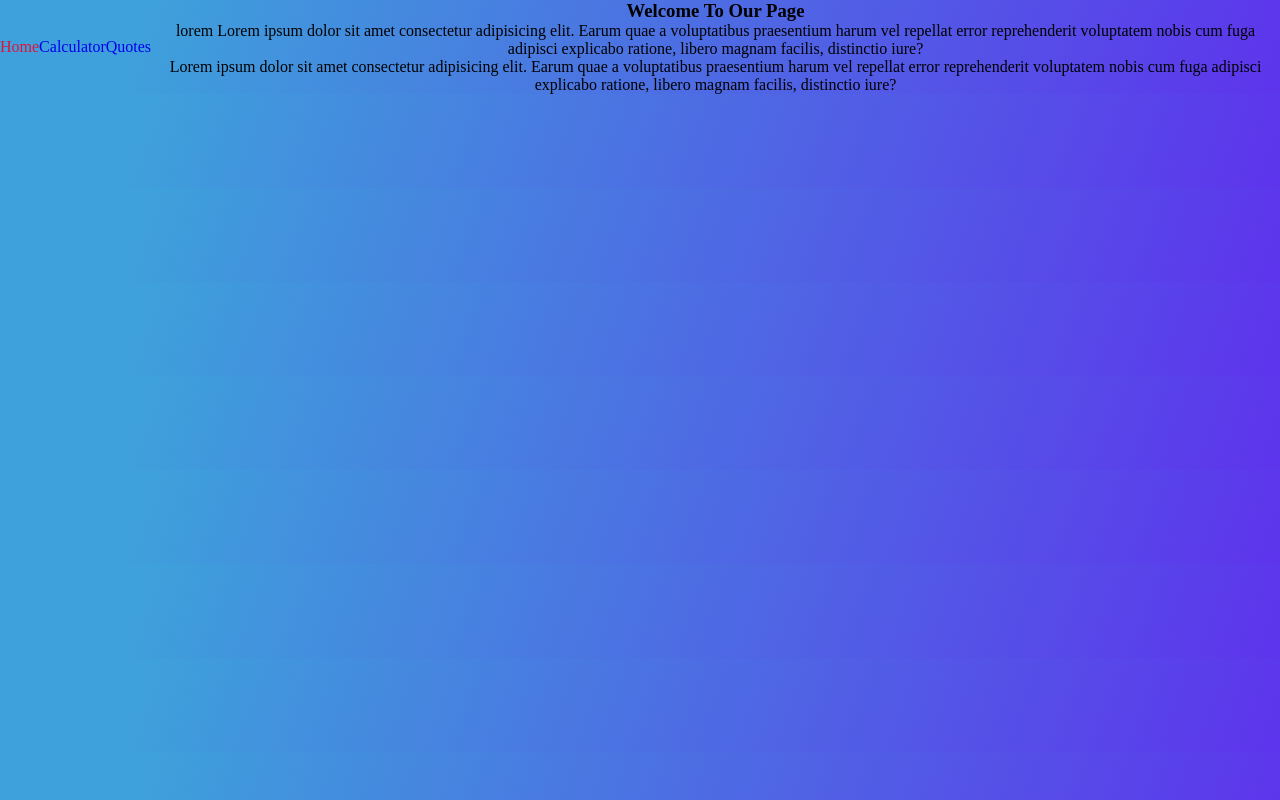
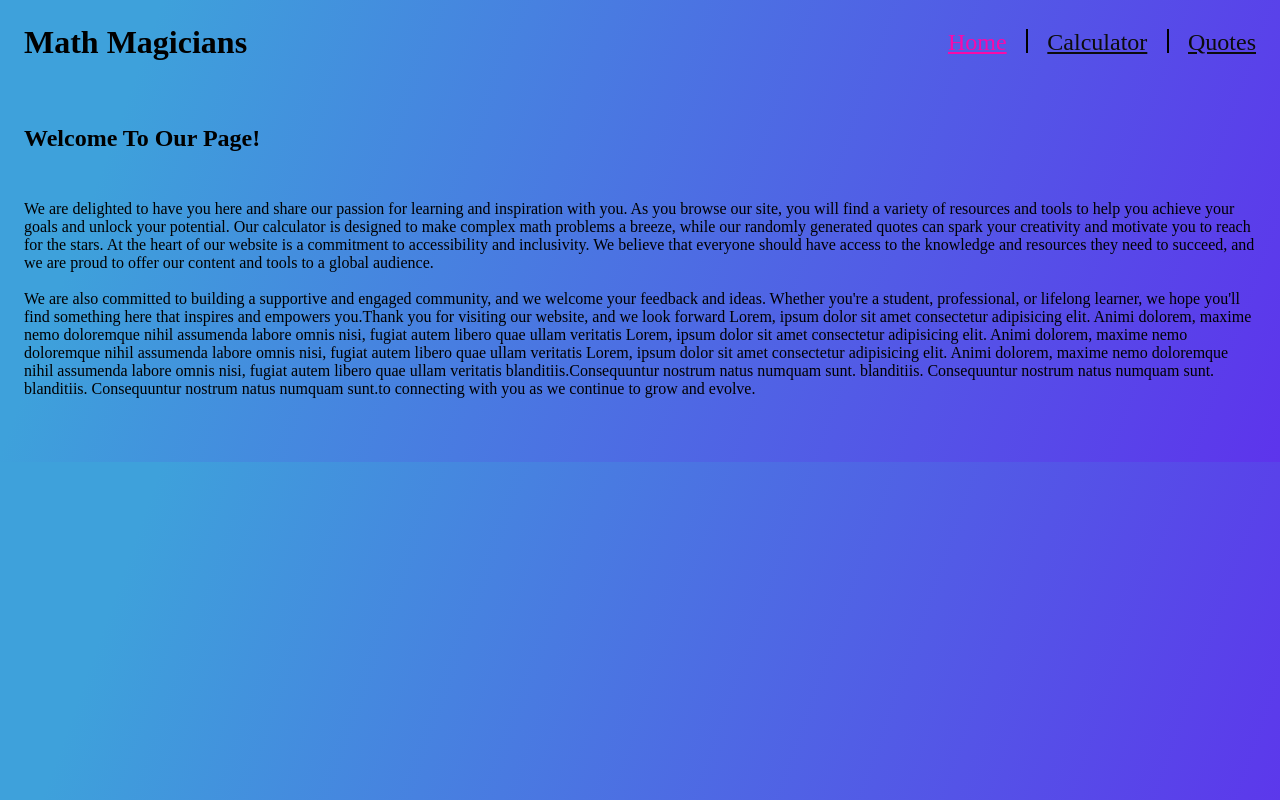
Before and after one commit to AbdusSattar-70/Math-Magicians, a React (Create React App) app: page / in a window 1280 px wide. Built offline with nearby package versions, Linux system fonts and the light colour scheme.

Commit message:
Add route and pages style

```diff
--- a/src/components/Nav.js
+++ b/src/components/Nav.js
@@ -5,17 +5,28 @@ import styles from '../styles/Nav.module.css';
 
 function Nav() {
   return (
-    <header>
+    <header className={styles.header}>
+      <h1>Math Magicians</h1>
       <nav>
-        <NavLink to="/" className={styles.navLink}>
+        <ul>
+          <li>
+            <NavLink to="/">
               Home
             </NavLink>
-        <NavLink to="/calculator" className={styles.navLink}>
+          </li>
+          <hr />
+          <li>
+            <NavLink to="/calculator">
               Calculator
             </NavLink>
-        <NavLink to="/quotes" className={styles.navLink}>
+          </li>
+          <hr />
+          <li>
+            <NavLink to="/quotes">
               Quotes
             </NavLink>
+          </li>
+        </ul>
       </nav>
     </header>
   );
--- a/src/pages/Calculator.js
+++ b/src/pages/Calculator.js
@@ -11,10 +11,14 @@ const Calculator = () => {
   };
 
   return (
-    <section className="container">
-      <Display displyValue={displyValue.next || displyValue.total || '0'} />
-      <Keypad eventListener={handleCalculation} />
+    <section className="mainContainer">
+      <h2>Let&apos;s Do Some Math! </h2>
+      <div className="container">
+        <Display displyValue={displyValue.next || displyValue.total || '0'} />
+        <Keypad eventListener={handleCalculation} />
+      </div>
     </section>
+
   );
 };
 
--- a/src/pages/ErrorPage.js
+++ b/src/pages/ErrorPage.js
@@ -3,7 +3,7 @@ import React from 'react';
 function ErrorPage() {
   return (
     <div>
-      <h1>Error: 404, Page Not Found</h1>
+      <h1 style={{ textAlign: 'center' }}>Error: 404, Page Not Found</h1>
     </div>
   );
 }
--- a/src/pages/Home.js
+++ b/src/pages/Home.js
@@ -1,22 +1,45 @@
 import React from 'react';
 
+import styles from '../styles/Home.module.css';
+
 function Home() {
+  const para1 = (
+    <p>
+      We are delighted to have you here and share our
+      passion for learning and inspiration with you. As you browse our site,
+      you will find a variety of resources and tools to help you achieve your
+      goals and unlock your potential. Our calculator is designed to make complex math
+      problems a breeze, while our randomly generated quotes can spark your creativity and
+      motivate you to reach for the stars. At the heart of our website is a
+      commitment to accessibility and inclusivity. We believe that everyone
+      should have access to the knowledge and resources they need to succeed,
+      and we are proud to offer our content and tools to a global audience.
+    </p>
+  );
+
+  const para2 = (
+    <p>
+      We are also committed to building a supportive and engaged community,
+      and we welcome your feedback and ideas. Whether you&apos;re a student,
+      professional, or lifelong learner, we hope you&apos;ll find something here that
+      inspires and empowers you.Thank you for visiting our website, and we look forward
+      Lorem, ipsum dolor sit amet consectetur adipisicing elit. Animi dolorem, maxime nemo
+      doloremque nihil assumenda labore omnis nisi, fugiat autem libero quae ullam veritatis
+      Lorem, ipsum dolor sit amet consectetur adipisicing elit. Animi dolorem, maxime nemo
+      doloremque nihil assumenda labore omnis nisi, fugiat autem libero quae ullam veritatis
+      Lorem, ipsum dolor sit amet consectetur adipisicing elit. Animi dolorem, maxime nemo
+      doloremque nihil assumenda labore omnis nisi, fugiat autem libero quae
+      ullam veritatis blanditiis.Consequuntur nostrum natus numquam sunt. blanditiis.
+      Consequuntur nostrum natus numquam sunt. blanditiis. Consequuntur nostrum natus
+      numquam sunt.to connecting with you as we continue to grow and evolve.
+    </p>
+  );
   return (
-    <div>
-      <h3>Welcome To Our Page</h3>
-      <p>
-        lorem
-        Lorem ipsum dolor sit amet consectetur adipisicing elit. Earum quae a
-        voluptatibus praesentium harum vel repellat error
-        reprehenderit voluptatem nobis cum fuga adipisci
-        explicabo ratione, libero magnam facilis, distinctio iure?
-      </p>
-      <p>
-        Lorem ipsum dolor sit amet consectetur adipisicing elit. Earum
-        quae a voluptatibus praesentium harum vel repellat error
-        reprehenderit voluptatem nobis cum fuga adipisci explicabo ratione,
-        libero magnam facilis, distinctio iure?
-      </p>
+    <div className={styles.container}>
+      <h2>Welcome To Our Page! </h2>
+      {para1}
+      <br />
+      {para2}
     </div>
   );
 }
--- a/src/pages/Quotes.js
+++ b/src/pages/Quotes.js
@@ -1,8 +1,8 @@
 import React, { useState, useEffect } from 'react';
 import { v4 as id } from 'uuid';
 
-const loadingMessage = <p>Please wait for a while, data is loading....</p>;
-const errorMessage = <p>Oops, something went wrong!!!</p>;
+const loadingMessage = <h2>Please wait for a while, data is loading....</h2>;
+const errorMessage = <h2>Oops, something went wrong!!!</h2>;
 
 const Quotes = () => {
   const [quotes, setQuotes] = useState(null);
@@ -31,14 +31,20 @@ const Quotes = () => {
   }, [setQuotes, setIsLoading]);
 
   return (
-    <div>
+    <div style={{ textAlign: 'center', margin: '4rem 3rem' }}>
       {isLoading ? loadingMessage : null}
       {hasError ? errorMessage : null}
       {quotes && Array.isArray(quotes)
         && quotes.map((data) => (
           <div key={id()}>
-            <h1>{data.quote}</h1>
-            <h3>{data.author}</h3>
+            <h1>
+              &ldquo;
+              {data.quote}
+              &rdquo;
+            </h1>
+            <h2>
+              {data.author}
+            </h2>
           </div>
         ))}
     </div>
--- /dev/null
+++ b/src/styles/Home.module.css
@@ -0,0 +1,9 @@
+.container {
+  display: flex;
+  flex-direction: column;
+  margin: 4rem 1.5rem;
+}
+
+.container h2 {
+  margin-bottom: 3rem;
+}
--- a/src/styles/Nav.module.css
+++ b/src/styles/Nav.module.css
@@ -1,3 +1,29 @@
-.navLink {
-  text-decoration: none;
+.header {
+  display: flex;
+  justify-content: space-between;
+  align-items: center;
+  margin: 1.5rem;
 }
+
+.header nav {
+  width: 25%;
+}
+
+.header ul {
+  display: flex;
+  justify-content: space-between;
+}
+
+.header li {
+  list-style: none;
+}
+
+.header a:hover {
+  color: #ddf9f1;
+}
+
+.header hr {
+  height: 1.5rem;
+  border: 1px solid black;
+  padding: 0;
+}
--- a/src/styles/app.css
+++ b/src/styles/app.css
@@ -15,25 +15,23 @@ body {
     );
 }
 
-main {
-  text-align: center;
-  display: flex;
-  justify-content: center;
-  align-items: center;
+nav li a {
+  font-size: 1.5rem;
+  font-weight: 400;
+  color: #0c0c0c;
 }
 
 nav .active {
-  color: crimson;
+  color: rgb(250, 9, 170);
 }
 
-.container {
-  width: 70vw;
-  height: 90vh;
-  margin-top: 3.5rem;
+.mainContainer {
+  display: flex;
+  justify-content: space-between;
+  margin: 3rem 1.5rem;
 }
 
 .display {
-  width: 70vw;
   display: flex;
   align-items: center;
   justify-content: flex-end;
@@ -52,7 +50,7 @@ button {
   cursor: pointer;
   font-size: 2rem;
   font-weight: 600;
-  padding: 25px;
+  padding: 15px 70px;
   border: 1px solid #c3c1c1;
   outline: none;
 }
```
Lines whose indentation alone changed are shown as unchanged.
